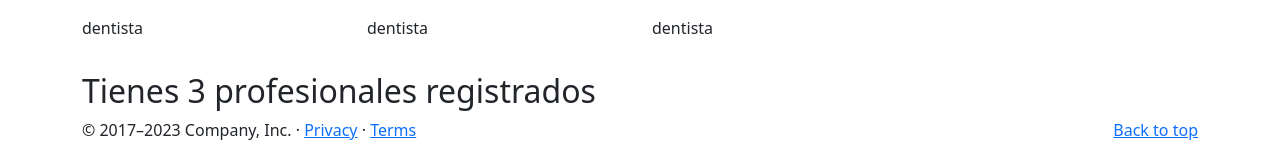
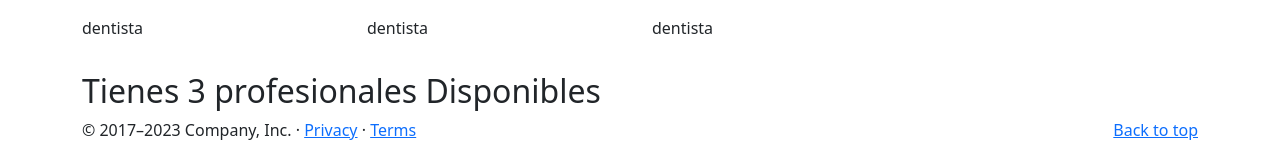
Before and after one commit to Isabellags/MediApp, a Django app: page /profesionales in a window 1280 px wide. Shown: the part 665-823 px from the top of the page. Run offline with Django 4.2, Linux system fonts and the light colour scheme; data comes from the database, SQL or seed files in the repository; both versions use the stored data as it was after the commit.

Commit message:
cambio titulo profesionales disponibles

```diff
--- a/appweb/templates/profesionales.html
+++ b/appweb/templates/profesionales.html
@@ -45,7 +45,7 @@
       </div>
       <div class="mt-3">
 
-        <h2>Tienes {{ mis_profesionales|length }} profesionales registrados</h2>
+        <h2>Tienes {{ mis_profesionales|length }} profesionales Disponibles</h2>
         </div>
 
 
```
Also changed, not shown: db.sqlite3.
